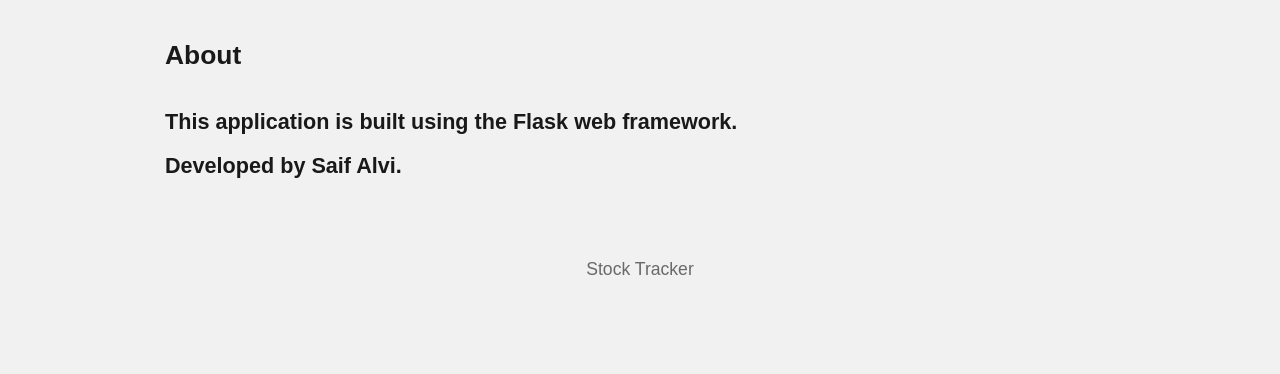
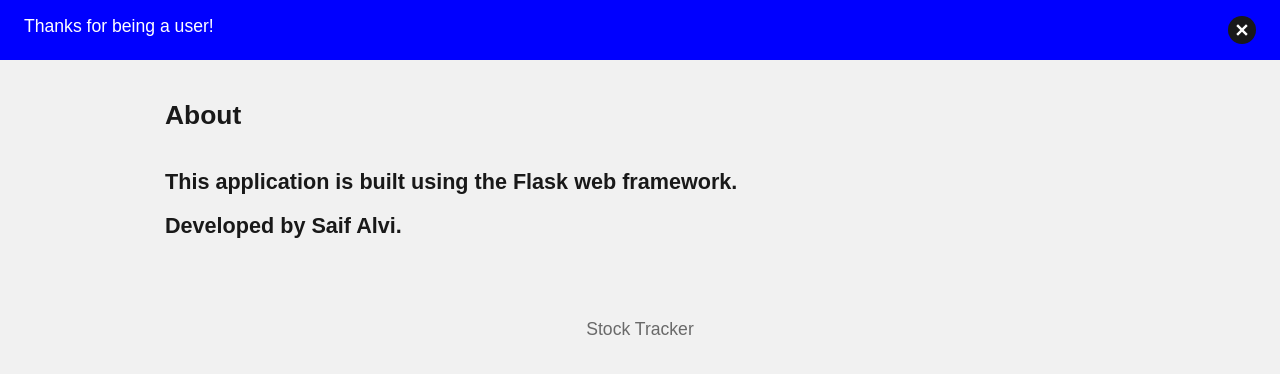
Before and after one commit to saif-alvi/stock-portfolio-webapp, a Flask app: page /about in a window 1280 px wide. Shown: the part 74-448 px from the top of the page. Run offline with Flask 3, Linux system fonts and the light colour scheme.

Commit message:
Added flash messages and added venv to .gitignore

```diff
--- a/app.py
+++ b/app.py
@@ -13,7 +13,7 @@ class StockModel(BaseModel):
         return value.upper()
 
 
-from flask import Flask, render_template, request, redirect, url_for
+from flask import Flask, render_template, request, redirect, url_for, flash
 from markupsafe import escape
 import secrets
 
@@ -29,6 +29,7 @@ def index():
 @app.route('/about')
 def about():
     # return render_template('about.html', company_name="TestDriven.io")
+    flash('Thanks for being a user!', 'info')
     return render_template('about.html', company_name='Saif Alvi')
 
 @app.route('/stocks/')
@@ -55,6 +56,8 @@ def add_stock():
             session['stock_symbol'] = stock_data.stock_symbol
             session['number_of_shares'] = stock_data.number_of_shares
             session['purchase_price'] = stock_data.purchase_price
+            flash(f"Added new stock ({stock_data.stock_symbol})!", 'success')
+
             return redirect(url_for('list_stocks'))
         except ValidationError as e:
             print(e)
--- a/templates/base.html
+++ b/templates/base.html
@@ -25,6 +25,23 @@
       </nav>
     </header>
 
+    <div class="messages">
+      {% with messages = get_flashed_messages(with_categories=true) %}
+        {% if messages %}
+          {% for category, message in messages %}
+            <div class="flash-message flash-message-{{ category }}">
+              <p>{{ message }}</p>
+              <span class="close-btn" onclick="this.parentElement.style.opacity=0;">
+                <svg width="12" height="12" version="1.1" viewBox="0 0 100 100" xmnlnx="http://www.w3.org/2000/svg">
+                  <path d="m49.941 35.891 33.531-33.531 14.168 14.168-33.531 33.414 33.531 33.531-14.168 14.168-33.531-33.531-33.414 33.531-14.168-14.168 33.531-33.531-33.531-33.414 14.168-14.168z" fill-rule="evenodd" fill="currentColor"/>"
+                </svg>
+              </span>
+            </div>
+          {% endfor %}
+        {% endif %}
+      {% endwith %}
+    </div>
+
     <main class="content">
       <!-- child template -->
       {% block content %}
```
Also changed, not shown: 1 other file.
